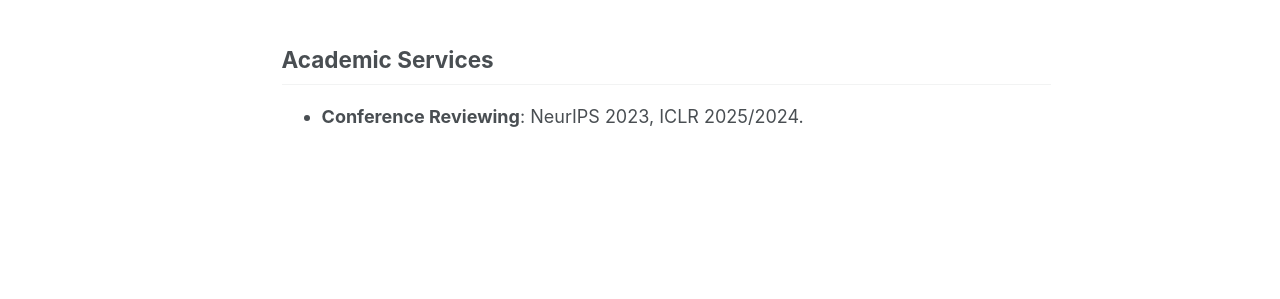
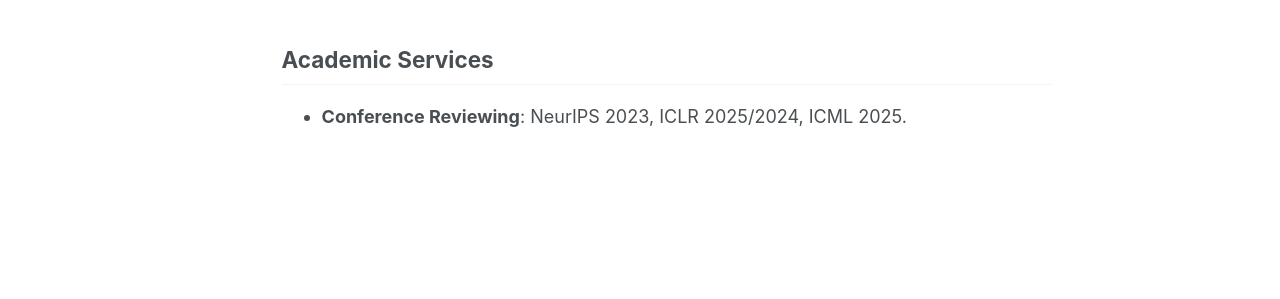
Before and after one commit to custyhs/custyhs.github.io, a Jekyll site: the page built from _pages/about.md, in a window 1280 px wide and 1075 px high. Shown: the part 610-909 px from the top of the window. Built offline with Jekyll 4.4.1, drawn with Linux system fonts in a browser that asks for light colours; some web fonts are replaced.

Commit message:
Updates conference reviewing and publication details
Adds ICML 2025 to the list of conference reviewing
Marks ICLR 2025 publication as Spotlight, top 5%

```diff
--- a/_pages/about.md
+++ b/_pages/about.md
@@ -21,4 +21,4 @@
 
 
 ## Academic Services
-- **Conference Reviewing**: NeurIPS 2023, ICLR 2025/2024.
+- **Conference Reviewing**: NeurIPS 2023, ICLR 2025/2024, ICML 2025.
```
Also changed, not shown: _pages/publications.md (+1 -1 lines).
